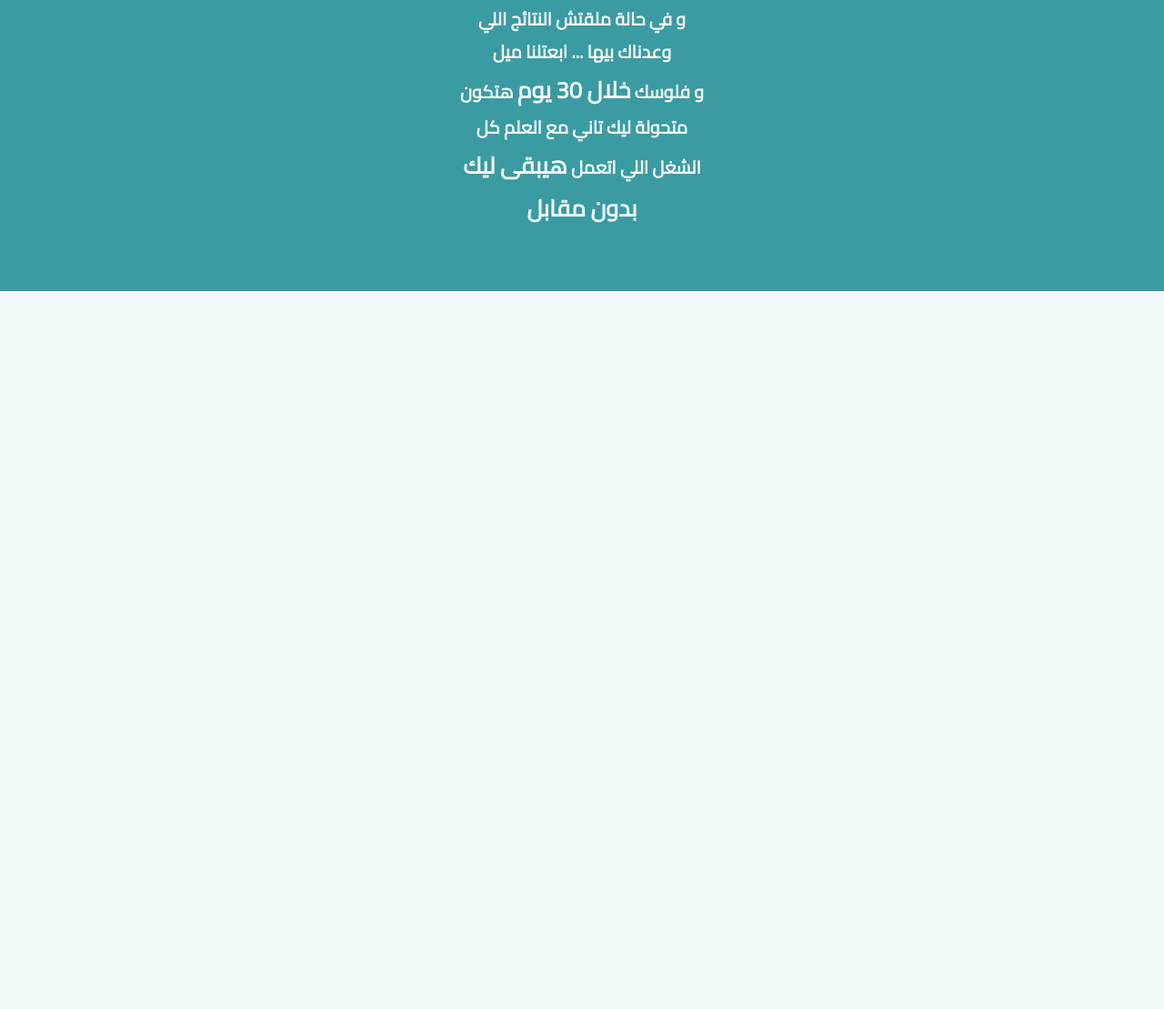
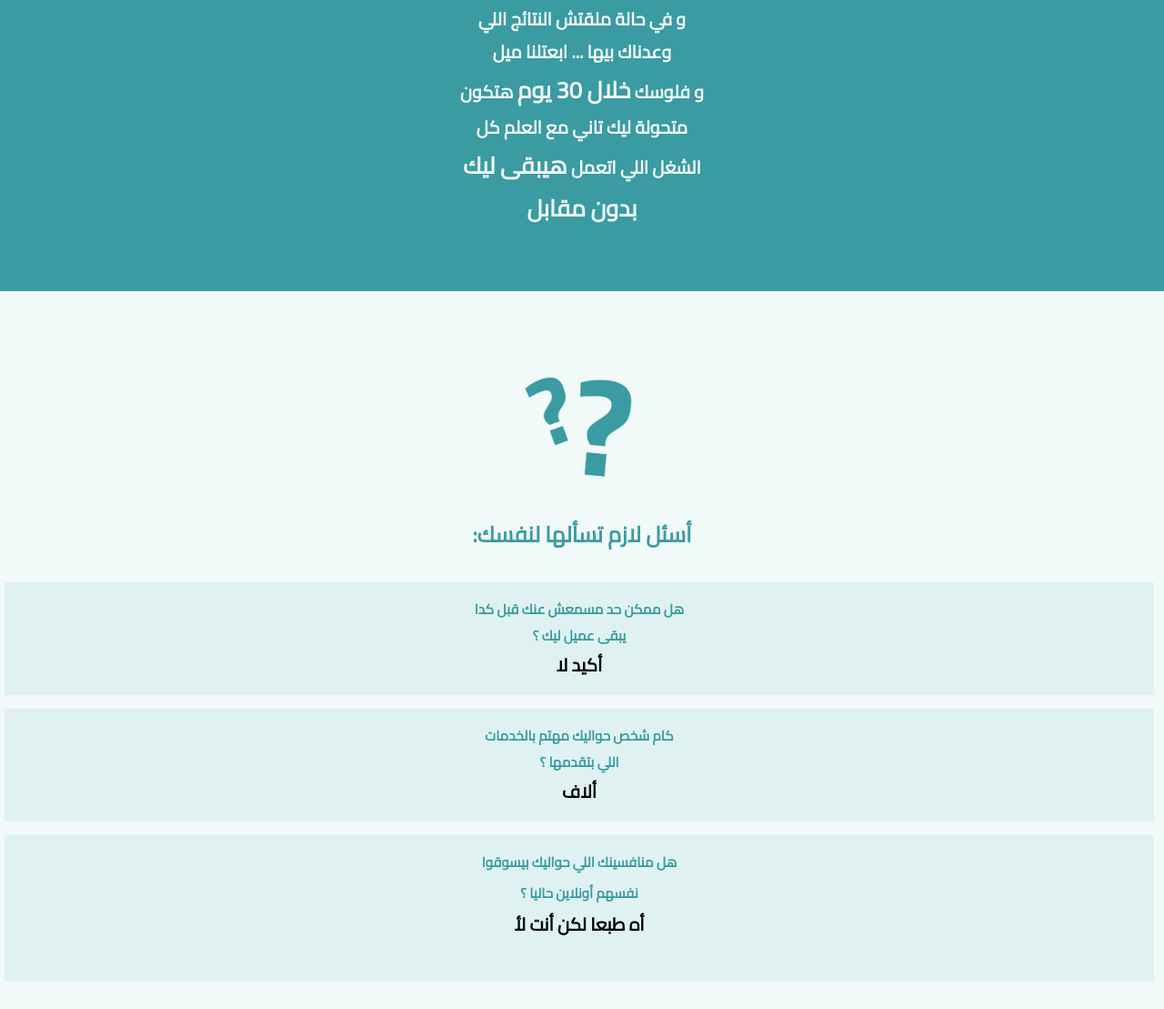
Before and after one commit to Ahmed-Elbessfy/gtyh, a website: page working/index.html in a window 1280 px wide. Shown: the part 8449-9558 px from the top of the page at 91% size. Before the commit the page ends 8799 px from the top, so only its background shows below. Drawn offline with nearby package versions, Linux system fonts and the light colour scheme; files that its build step writes are made by us from their sources; a web font is replaced by a local one.

Commit message:
add ask questions section and its style

```diff
--- a/working/css/sass/Layout/_sections.scss
+++ b/working/css/sass/Layout/_sections.scss
@@ -155,4 +155,11 @@ section {
       font-size: 1.3rem;
     }
   }
+
+  // Questions section
+  &.questions {
+    img {
+      width: 12rem;
+    }
+  }
 }
--- a/working/css/sass/components/_lists.scss
+++ b/working/css/sass/components/_lists.scss
@@ -40,6 +40,7 @@ ul {
     position: relative;
     max-width: 40rem;
   }
+
   .our {
     .sec-txt {
       font-size: 80%;
@@ -116,4 +117,32 @@ ul {
       }
     }
   }
+
+  // Questions list
+  &.questions-list {
+    margin-top: 2rem;
+
+    li {
+      background-color: #dff2f1;
+      text-align: center;
+
+      p {
+        margin-bottom: 0;
+      }
+
+      &:last-child {
+        padding-bottom: 3rem;
+      }
+
+      .black {
+        color: #000;
+        font-weight: 800;
+        font-size: 130%;
+      }
+      @media (max-width: $xs_width) {
+        width: 110%;
+        margin-right: -2.5%;
+      }
+    }
+  }
 }
--- a/working/index.html
+++ b/working/index.html
@@ -548,6 +548,47 @@
       </p>
     </section>
 
+    <!-- Questions to ask  -->
+    <section class="blue-cl rtl questions">
+      <img src="media/ask.png" alt="أسئلة تسألها لنفسك">
+      <h4>أسئل لازم تسألها لنفسك:</h4>
+      <ul class="rtl questions-list">
+        <li>
+          <p>
+            هل ممكن حد مسمعش عنك قبل كدا
+            <br>
+            يبقى عميل ليك ؟
+            <br>
+            <span class='black'>
+              أكيد لا
+            </span>
+          </p>
+        </li>
+        <li>
+          <p>
+            كام شخص حواليك مهتم بالخدمات
+            <br>
+            اللي بتقدمها ؟
+            <br>
+            <span class="black">
+              ألاف
+            </span>
+          </p>
+        </li>
+        <li>
+          <p>
+            هل منافسينك اللي حواليك بيسوقوا
+            <br>
+            نفسهم أونلاين حاليا ؟
+            <span class="black">
+              <br>
+              أه طبعا لكن أنت لأ
+            </span>
+          </p>
+        </li>
+      </ul>
+    </section>
+
   </main>
   <!-- js code-->
   <script src="js/script.js"></script>
```
Also changed, not shown: dist/css/style.css, dist/index.html, 1 other file.
